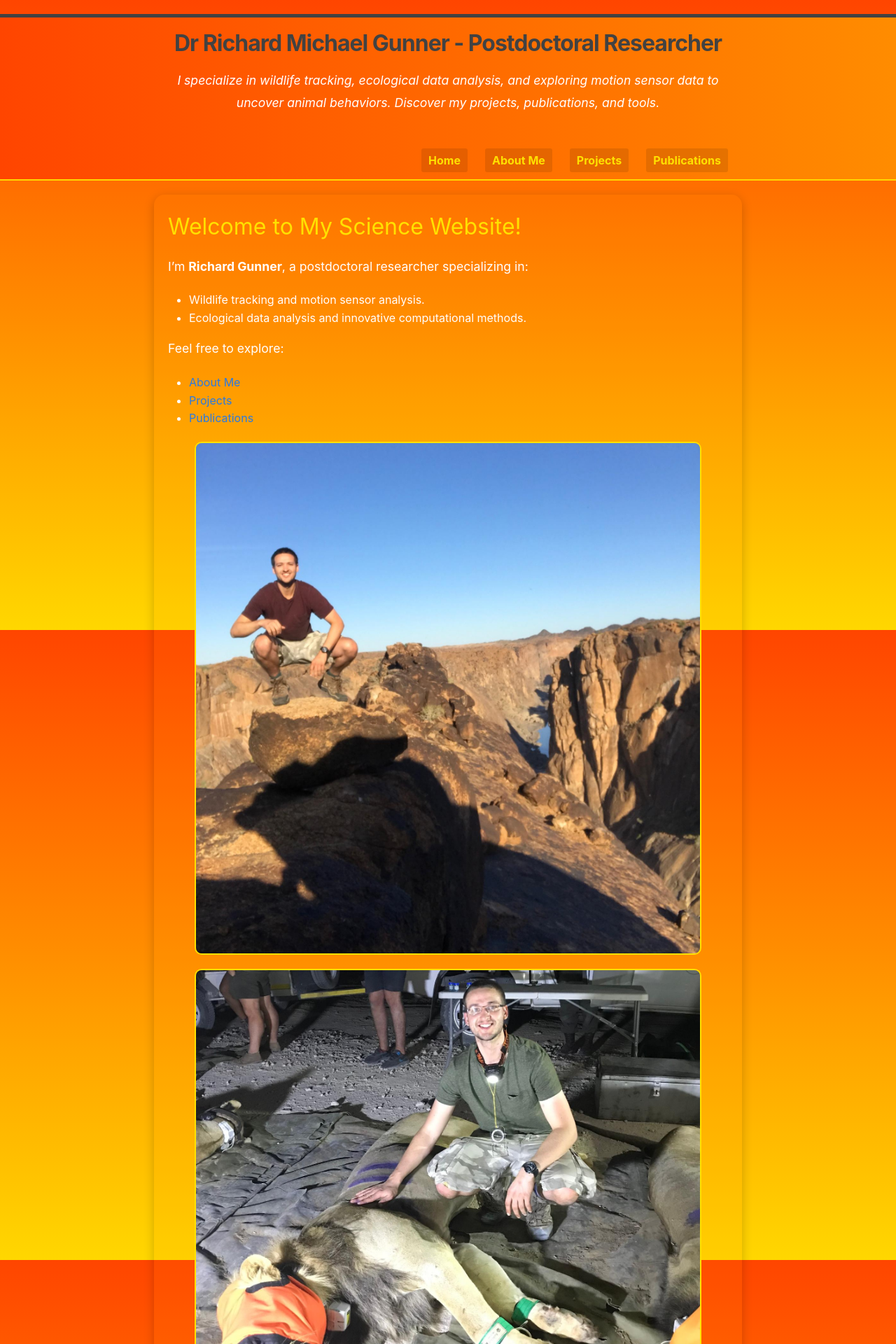
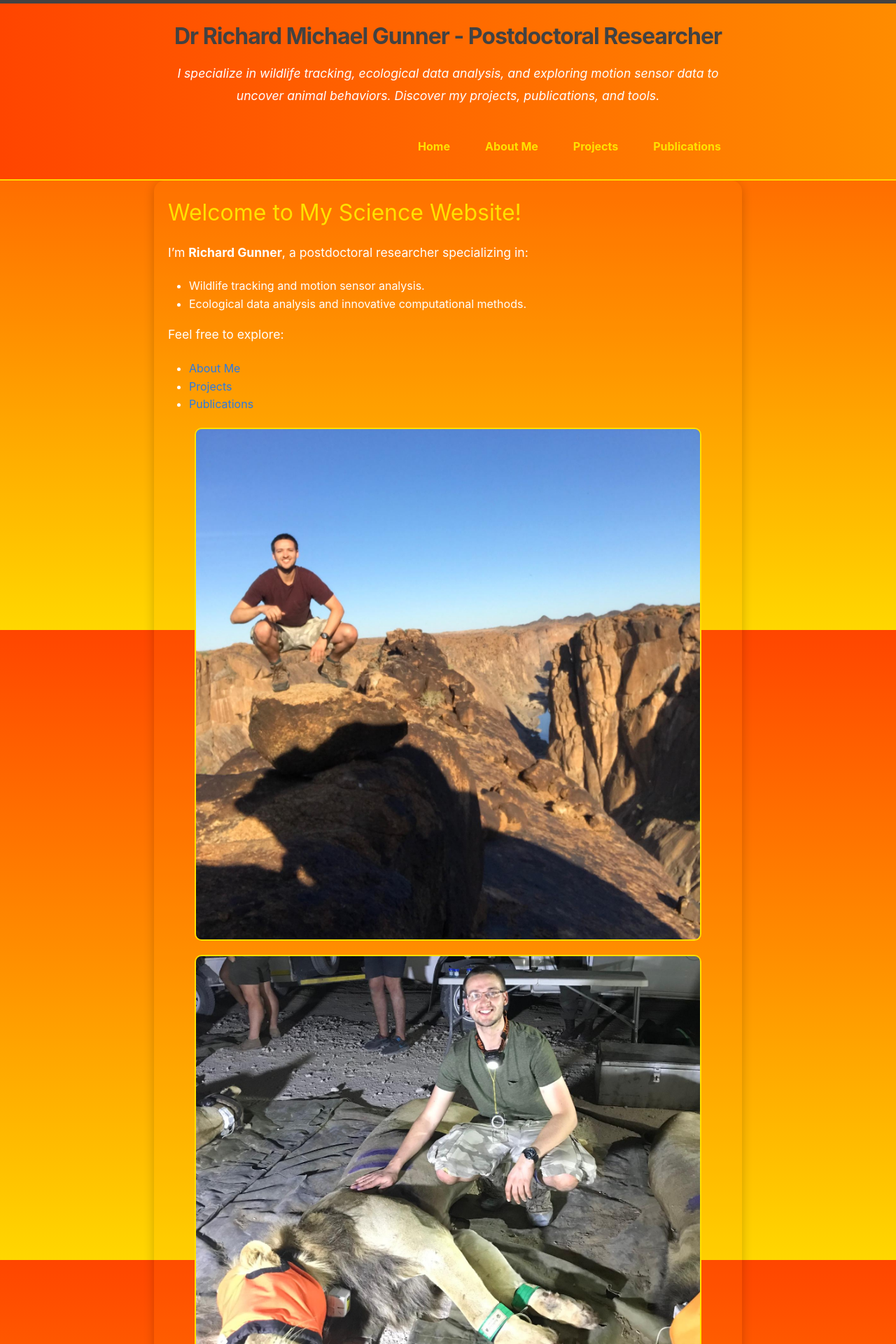
Before and after one commit to Richard6195/my-website, a Jekyll site: the page built from index.md, in a window 1280 px wide. Shown: the top 1920 px of the page at 70% size. Built offline with Jekyll 4.4.1, drawn with Linux system fonts in a browser that asks for light colours.

```diff
--- a/_sass/minima/_custom.scss
+++ b/_sass/minima/_custom.scss
@@ -12,43 +12,45 @@ body {
 /* Header Styling */
 .site-header {
   text-align: center;
-  margin: 20px 0;
-  padding-top: 10px;
-  background: linear-gradient(to right, #FF4500, #FF8C00); /* Deep orange sunset */
+  padding-top: 20px; /* Add space above the header */
+  padding-bottom: 20px; /* Add space below the header */
+  background: linear-gradient(to right, #FF4500, #FF8C00);
   color: #fff;
-  border-bottom: 2px solid #FFD700; /* Highlight border */
+  border-bottom: 2px solid #FFD700;
 }
 
 .site-header .site-title {
   font-size: 2rem;
   font-weight: bold;
+  margin-bottom: 10px; /* Add space below title */
 }
 
 .site-header .site-description {
   font-size: 1.1rem;
   font-style: italic;
-  padding-top: 10px;
+  margin-top: 10px; /* Add space above description */
 }
 
 /* Navigation Styling */
 .site-nav {
   display: flex;
   justify-content: center;
-  gap: 5px;
-  flex-wrap: wrap; /* Allows links to move to the next line if needed */
-  color: #ffffff;
-  padding-top: 30px;
-  padding-bottom: 10px;
+  align-items: center;
+  gap: 10px;
+  flex-wrap: wrap;
+  padding-top: 20px; /* Add space above the navbar */
+  padding-bottom: 10px; /* Add space below the navbar */
 }
 
 .site-nav .page-link {
   text-decoration: none;
-  color: #ffe100; /* Gold links */
+  color: #ffe100;
   font-weight: bold;
-  padding: 5px 10px; /* Add padding for better touch interaction */
-  border-radius: 3px; /* Optional: Rounded corners */
-  background-color: rgba(0, 0, 0, 0.1); /* Optional link background */
+  padding: 5px 10px;
+  border-radius: 3px;
+  background-color: transparent; /* Ensure no background */
 }
+
 
 .site-nav .page-link:hover {
   text-decoration: underline;
@@ -136,3 +138,24 @@ img, video {
     max-width: 100%;
   }
 }
+
+/* Mobile-Specific Adjustments */
+@media screen and (max-width: 768px) {
+  .site-header {
+    padding-top: 30px; /* Increase padding for mobile */
+    padding-bottom: 30px;
+  }
+
+  .site-nav {
+    padding-top: 15px;
+    padding-bottom: 15px;
+  }
+
+  .site-title {
+    margin-bottom: 15px; /* Add extra spacing for clarity */
+  }
+
+  .site-description {
+    margin-top: 5px;
+  }
+}
```
